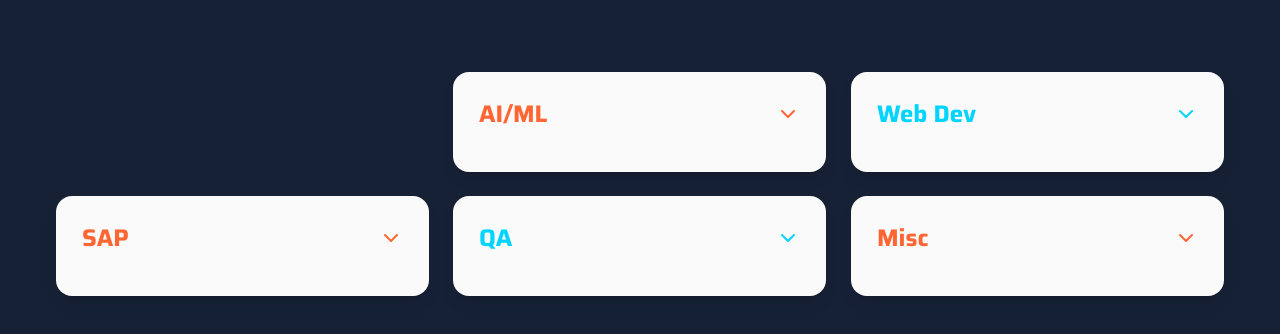
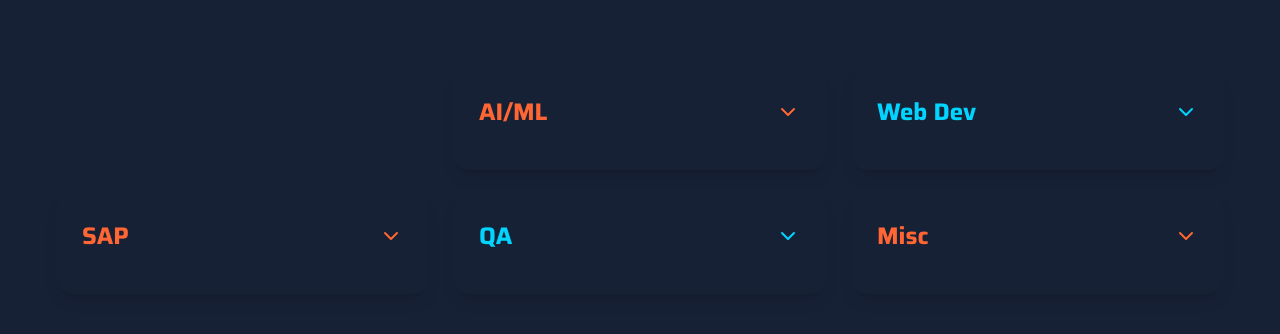
Before and after one commit to rudrasharma-git/rudra-portfoliowebsite, a React (Vite) app: page / in a window 1280 px wide. Shown: the part 3898-4232 px from the top of the page. Built offline with nearby package versions, Linux system fonts and the light colour scheme; the HTML template or start-up script is replaced by a standard one.

Commit message:
Reverted to commit 7c3a02e4ffa00d16dd3bc1f282c80e138ecc3507

```diff
--- a/src/components/Projects.tsx
+++ b/src/components/Projects.tsx
@@ -80,7 +80,7 @@ const Projects = () => {
                 key={project.id}
                 className="flex-shrink-0 w-full md:w-[calc(33.333%-16px)] snap-start"
               >
-                <div className="bg-primary text-primary-foreground rounded-2xl p-6 shadow-lg h-full flex flex-col border border-border">
+                <div className="bg-card text-card-foreground rounded-2xl p-6 shadow-lg h-full flex flex-col">
                   {/* Title */}
                   <h3 className="text-base md:text-lg font-bold mb-4 min-h-[3rem]">
                     {project.title}
--- a/src/components/Research.tsx
+++ b/src/components/Research.tsx
@@ -80,7 +80,7 @@ const Research = () => {
                 key={research.id}
                 className="flex-shrink-0 w-full md:w-[calc(33.333%-16px)] snap-start"
               >
-                <div className="bg-card text-card-foreground rounded-2xl p-6 shadow-lg h-full flex flex-col border border-border">
+                <div className="bg-card text-card-foreground rounded-2xl p-6 shadow-lg h-full flex flex-col">
                   {/* Status Badge */}
                   <div className="mb-3">
                     <span className="inline-block px-3 py-1 bg-accent/10 text-accent text-xs font-semibold rounded-full border border-accent/30">
--- a/src/components/Skills.tsx
+++ b/src/components/Skills.tsx
@@ -114,7 +114,7 @@ const Skills = () => {
           {skillsData.map((category, index) => (
             <div
               key={index}
-              className={`bg-primary text-primary-foreground rounded-2xl p-6 shadow-lg border-2 transition-all duration-300 hover:shadow-xl animate-scale-in ${
+              className={`bg-card text-card-foreground rounded-2xl p-6 shadow-lg border-2 transition-all duration-300 hover:shadow-xl animate-scale-in ${
                 openCategory === index
                   ? category.color === "secondary"
                     ? "border-secondary"
@@ -171,7 +171,7 @@ const Skills = () => {
           {skillsData.map((category, index) => (
             <div
               key={index}
-              className={`bg-primary text-primary-foreground rounded-2xl p-6 shadow-lg border-2 transition-all duration-300 ${
+              className={`bg-card text-card-foreground rounded-2xl p-6 shadow-lg border-2 transition-all duration-300 ${
                 openCategory === index
                   ? category.color === "secondary"
                     ? "border-secondary"
```
